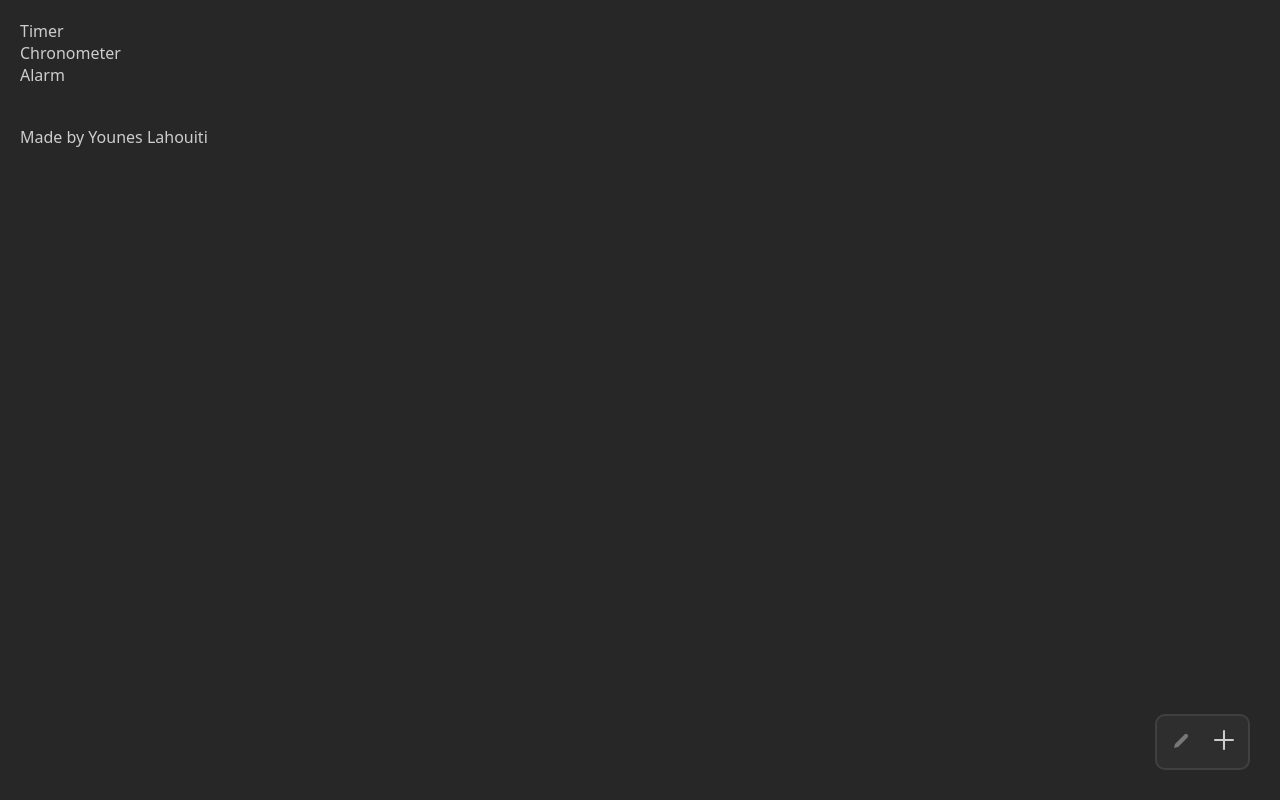
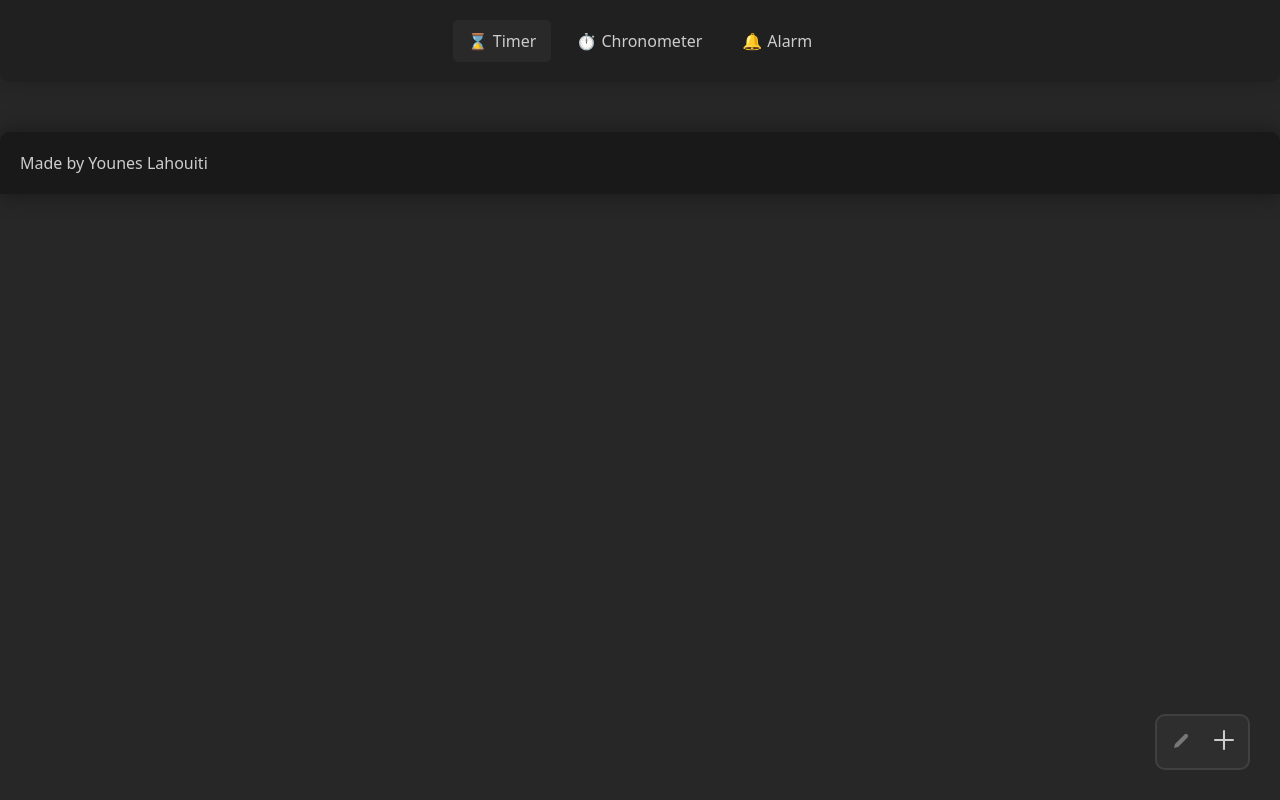
Before and after one commit to LePhenix47/Chronometer-Timer-Alarm__Younes-Lahouiti, a website: page index.html in a window 1280 px wide. Drawn offline with Linux system fonts and the light colour scheme.

Commit message:
Finalization of the timer UI

```diff
--- a/index.html
+++ b/index.html
@@ -43,7 +43,7 @@
     <header class="header">
         <nav class="header__nav">
             <ul class="header__list">
-                <li class="header__item"><a href="/">Timer</a></li>
+                <li class="header__item active"><a href="/">Timer</a></li>
                 <li class="header__item"><a href="./html/chrono.html">Chronometer</a></li>
                 <li class="header__item"><a href="./html/alarm.html">Alarm</a></li>
             </ul>
--- a/style/sass/layout/_footer.scss
+++ b/style/sass/layout/_footer.scss
@@ -2,4 +2,12 @@
 
 .footer {
     padding: 20px;
+
+    background-color: var(--footer-bg-color);
+
+    margin-top: 25px;
+
+    border-radius: 10px 10px 0 0;
+
+    box-shadow: 0 0 20px 0 var(--footer-bg-color);
 }
--- a/style/sass/layout/_header.scss
+++ b/style/sass/layout/_header.scss
@@ -1,5 +1,74 @@
 @use "../utils/" as *;
 
 .header {
+    z-index: 420;
+
+    box-shadow: 0 0 20px 0 var(--header-bg-color);
+
+    position: sticky;
+    top: 0;
+
     padding: 20px;
+    background-color: var(--header-bg-color);
+
+    margin-bottom: 25px;
+
+    border-radius: 0 0 10px 10px;
+
+    &__nav {
+        width: 100%;
+    }
+
+    &__list {
+        width: inherit;
+
+        @include center-flex(10px);
+
+        @include mobile-only {
+            @include center-flex-column(10px);
+        }
+
+    }
+
+    &__item {
+        padding: 10px 15px;
+        border-radius: 5px;
+
+        &.active {
+            background-color: var(--header-button-bg);
+        }
+
+        @include mobile-only {
+            width: 100%;
+        }
+
+        position: relative;
+
+        &:nth-child(1) {
+            &::before {
+                content: "⌛";
+            }
+        }
+
+        &:nth-child(2) {
+            &::before {
+                content: "⏱️";
+            }
+        }
+
+        &:nth-child(3) {
+            &::before {
+                content: "🔔";
+            }
+        }
+
+        &:nth-child(n) {
+            &::before {
+                margin-right: 5px;
+                line-height: 5px;
+            }
+        }
+
+
+    }
 }
--- a/style/sass/utils/_variables.scss
+++ b/style/sass/utils/_variables.scss
@@ -5,6 +5,11 @@ $bg-tertiary: rgb(228, 80, 92);
 $bg-quaternary: rgb(35, 35, 35);
 
 $backdrop-bg-color: #000000ad;
+
+$header-bg-color: rgb(32, 32, 32);
+$header-button-bg: rgb(41, 41, 41);
+
+$footer-bg-color: rgb(25, 25, 25);
 
 $color-primary: rgb(205, 205, 205);
 $color-primary--hover: lighten($color-primary, 10%);
@@ -37,6 +42,11 @@ $scrollbar-thumb-bg-color--active: #9d9d9d;
     --color-primary--active: #{$color-primary--active};
     --color-secondary: #{$color-secondary};
 
+    --header-bg-color: #{$header-bg-color};
+    --header-button-bg: #{$header-button-bg};
+
+    --footer-bg-color: #{$footer-bg-color};
+
     --dialog-color: #{$dialog-color};
 
     --border-color: #{$border-color};
```
Also changed, not shown: html/alarm.html (+1 -1 lines), html/chrono.html (+1 -1 lines), style/css/style.css, 1 other file.
